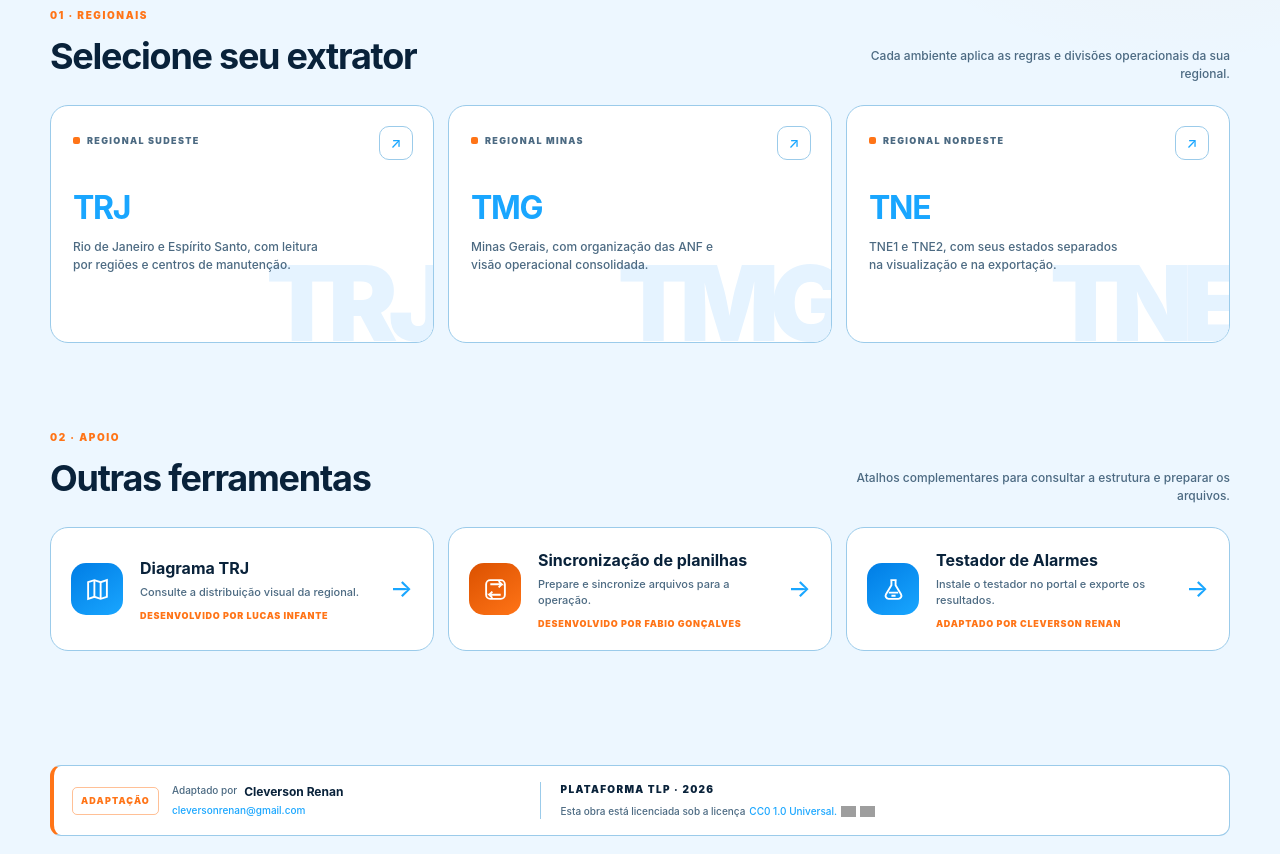
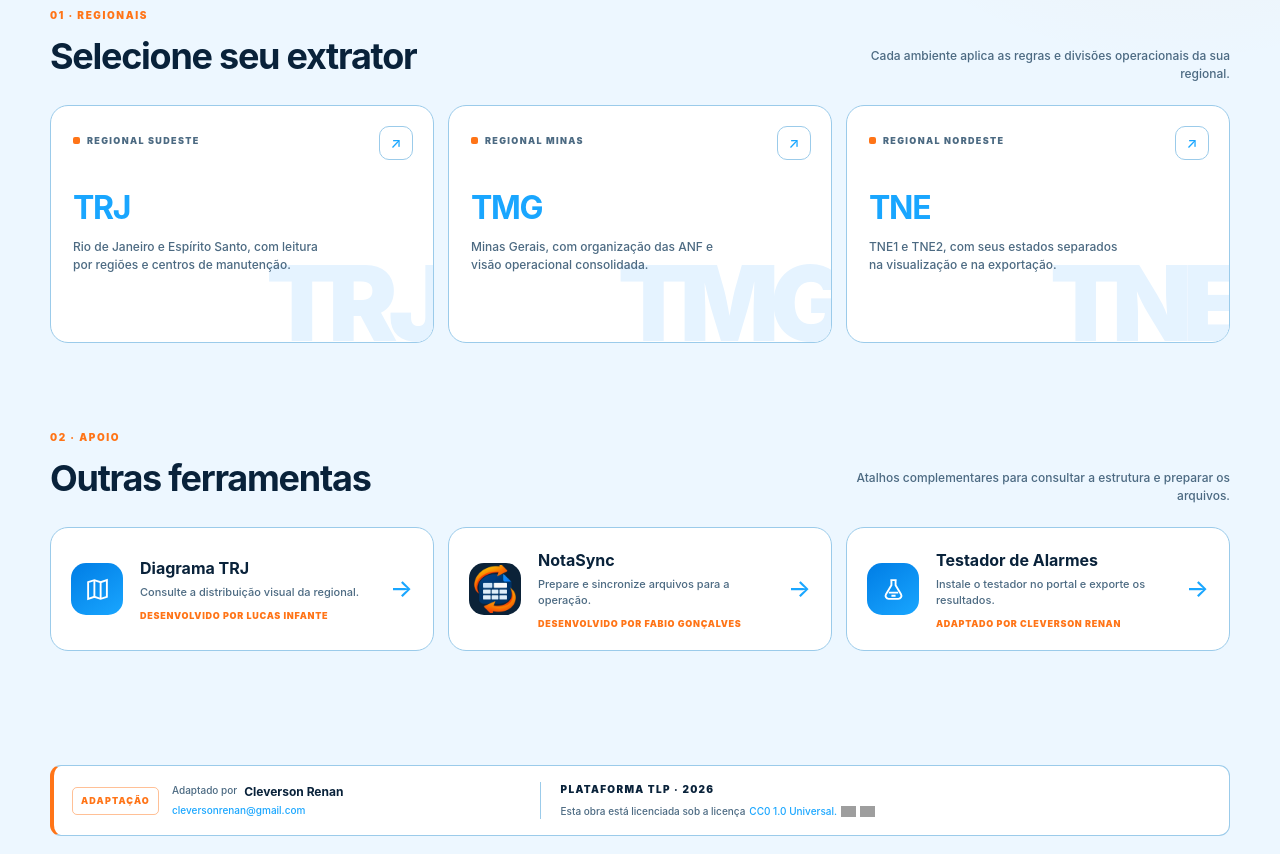
Before and after one commit to cleversonrenan/extrator, a plain HTML site: page index.html in a window 1280 px wide. Shown: the part 551-1405 px from the top of the page. Drawn offline with Linux system fonts and the light colour scheme; grey boxes are pictures that could not be loaded.

Commit message:
Atualiza cartão NotaSync no index

```diff
--- a/index.html
+++ b/index.html
@@ -131,8 +131,9 @@
     .tool-card { display: grid; grid-template-columns: auto 1fr auto; align-items: center; gap: 17px; min-height: 116px; padding: 20px; border: 1px solid var(--line); border-radius: var(--radius); background: var(--surface); text-decoration: none; transition: border-color .18s ease, transform .18s ease; }
     .tool-card:hover { transform: translateY(-3px); border-color: var(--orange); }
     .tool-icon { display: grid; place-items: center; width: 52px; height: 52px; border-radius: 15px; color: #fff; background: linear-gradient(145deg, var(--blue-strong), var(--blue)); }
-    .tool-card:nth-child(2) .tool-icon { background: linear-gradient(145deg, #db5100, var(--orange)); }
+    .tool-card:nth-child(2) .tool-icon { background: #0b2238; }
     .tool-icon svg { width: 25px; height: 25px; }
+    .tool-icon img { display: block; width: 48px; height: 48px; object-fit: contain; }
     .tool-copy { min-width: 0; }
     .tool-copy strong { display: block; font-size: 16px; }
     .tool-copy span { display: block; margin-top: 4px; color: var(--muted); font-size: 11px; }
@@ -230,9 +231,9 @@
           <span class="tool-icon" aria-hidden="true"><svg viewBox="0 0 24 24" fill="none" stroke="currentColor" stroke-width="1.8"><path d="m3 5 6-2 6 2 6-2v16l-6 2-6-2-6 2V5Z"/><path d="M9 3v16M15 5v16"/></svg></span>
           <span class="tool-copy"><strong>Diagrama TRJ</strong><span>Consulte a distribuição visual da regional.</span><small>Desenvolvido por Lucas Infante</small></span><span class="tool-arrow" aria-hidden="true">→</span>
         </a>
-        <a class="tool-card" href="https://fabioesgoncalves.github.io/Conversor/" title="Abrir sincronização de planilhas">
-          <span class="tool-icon" aria-hidden="true"><svg viewBox="0 0 24 24" fill="none" stroke="currentColor" stroke-width="1.8"><path d="M7 7h11l-3-3m3 3-3 3M17 17H6l3 3m-3-3 3-3"/><rect x="3" y="3" width="18" height="18" rx="4"/></svg></span>
-          <span class="tool-copy"><strong>Sincronização de planilhas</strong><span>Prepare e sincronize arquivos para a operação.</span><small>Desenvolvido por Fabio Gonçalves</small></span><span class="tool-arrow" aria-hidden="true">→</span>
+        <a class="tool-card" href="https://fabioesgoncalves.github.io/Conversor/" title="Abrir NotaSync">
+          <span class="tool-icon" aria-hidden="true"><img src="./icon-notasync.png" alt=""></span>
+          <span class="tool-copy"><strong>NotaSync</strong><span>Prepare e sincronize arquivos para a operação.</span><small>Desenvolvido por Fabio Gonçalves</small></span><span class="tool-arrow" aria-hidden="true">→</span>
         </a>
         <a class="tool-card" href="./testador_portal_bookmarklet.html" title="Abrir Testador de Alarmes">
           <span class="tool-icon" aria-hidden="true"><svg viewBox="0 0 24 24" fill="none" stroke="currentColor" stroke-width="1.8"><path d="M9 3h6M10 3v5l-5.2 8.5A3 3 0 0 0 7.4 21h9.2a3 3 0 0 0 2.6-4.5L14 8V3"/><path d="M7.5 15h9M10 18h4"/></svg></span>
```
Also changed, not shown: icon-notasync.png (added).
